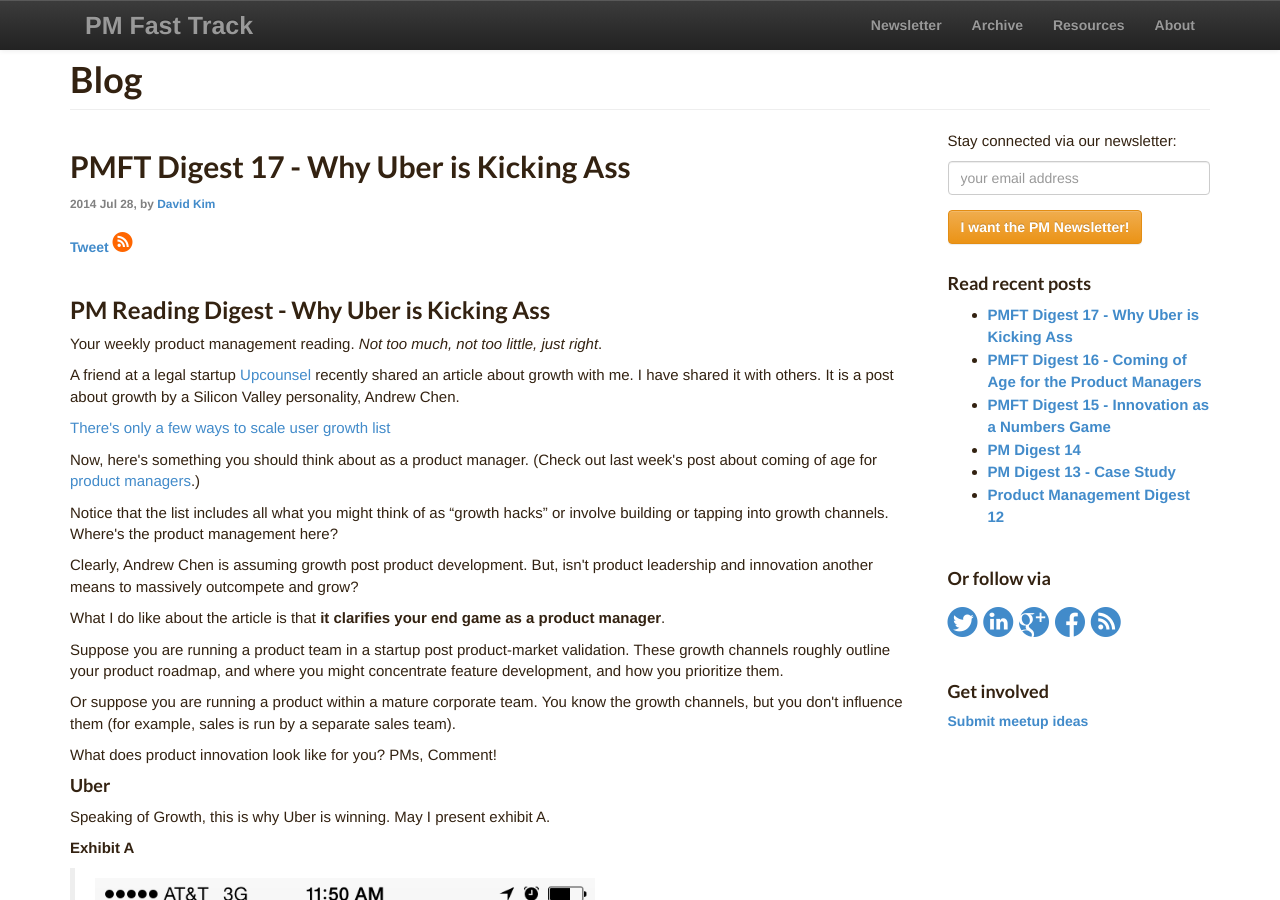
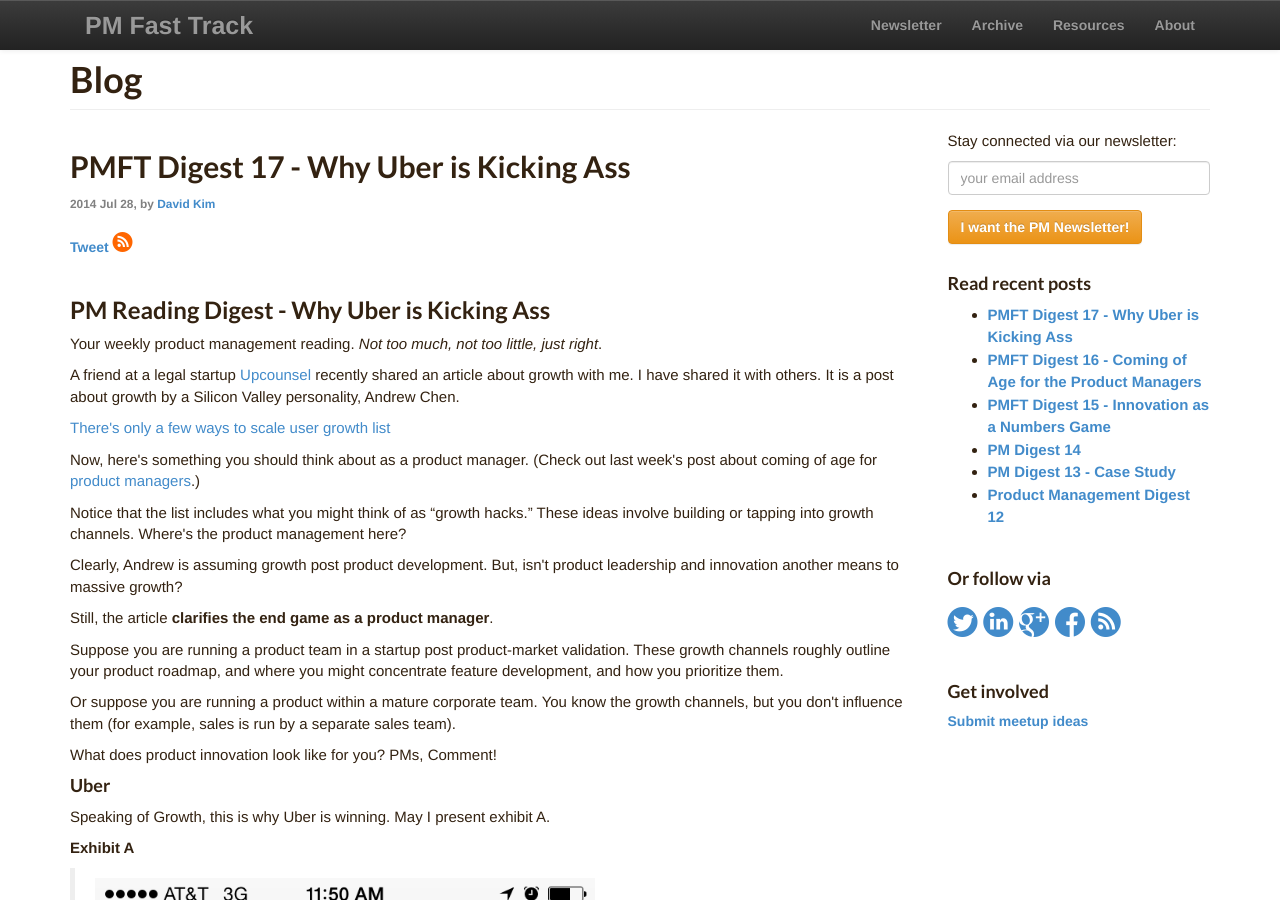
Before and after one commit to productmanagers/productmanagers.github.io, a Jekyll site: the page built from blog/_posts/2014-07-28-weekly17.md, in a window 1280 px wide and 900 px high. Built offline with Jekyll 4.4.1, drawn with Linux system fonts in a browser that asks for light colours; nearby versions of some CDN libraries; comment, search, counter and statistics services are not loaded.

Commit message:
revision

```diff
--- a/blog/_posts/2014-07-28-weekly17.md
+++ b/blog/_posts/2014-07-28-weekly17.md
@@ -18,11 +18,11 @@
 
 Now, here\'s something you should think about as a product manager.  (Check out last week\'s post about coming of age for [product managers](../pmfasttrack-2014-07-21).)
 
-Notice that the list includes all what you might think of as "growth hacks" or involve building or tapping into growth channels.  Where\'s the product management here?
+Notice that the list includes what you might think of as "growth hacks."  These ideas involve building or tapping into growth channels.  Where\'s the product management here?
 
-Clearly, Andrew Chen is assuming growth post product development.  But, isn\'t product leadership and innovation another means to massively outcompete and grow?
+Clearly, Andrew is assuming growth post product development.  But, isn\'t product leadership and innovation another means to massive growth?
 
-What I do like about the article is that __it clarifies your end game as a product manager__.
+Still, the article __clarifies the end game as a product manager__.
 
 Suppose you are running a product team in a startup post product-market validation.  These growth channels roughly outline your product roadmap, and where you might concentrate feature development, and how you prioritize them.
 
```
